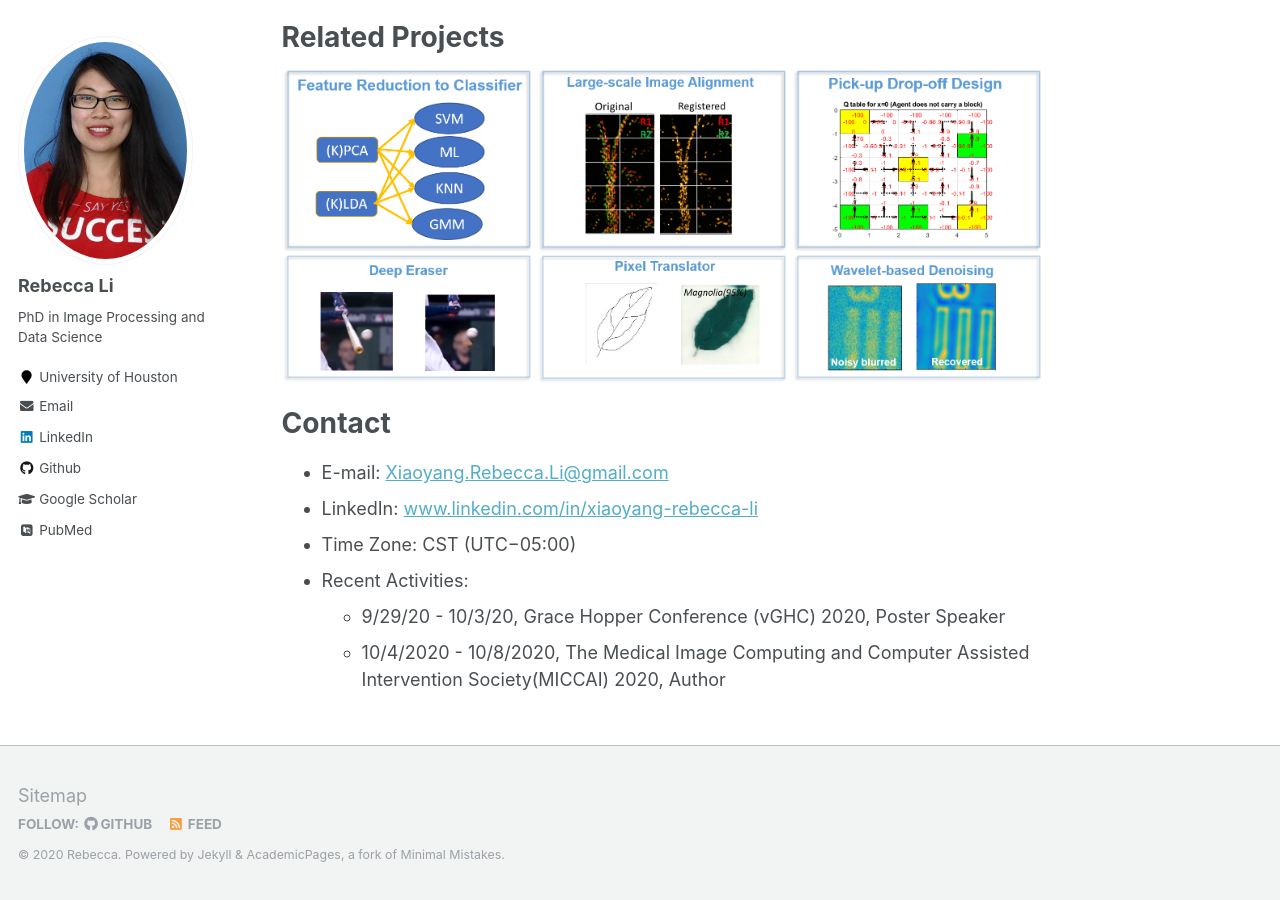
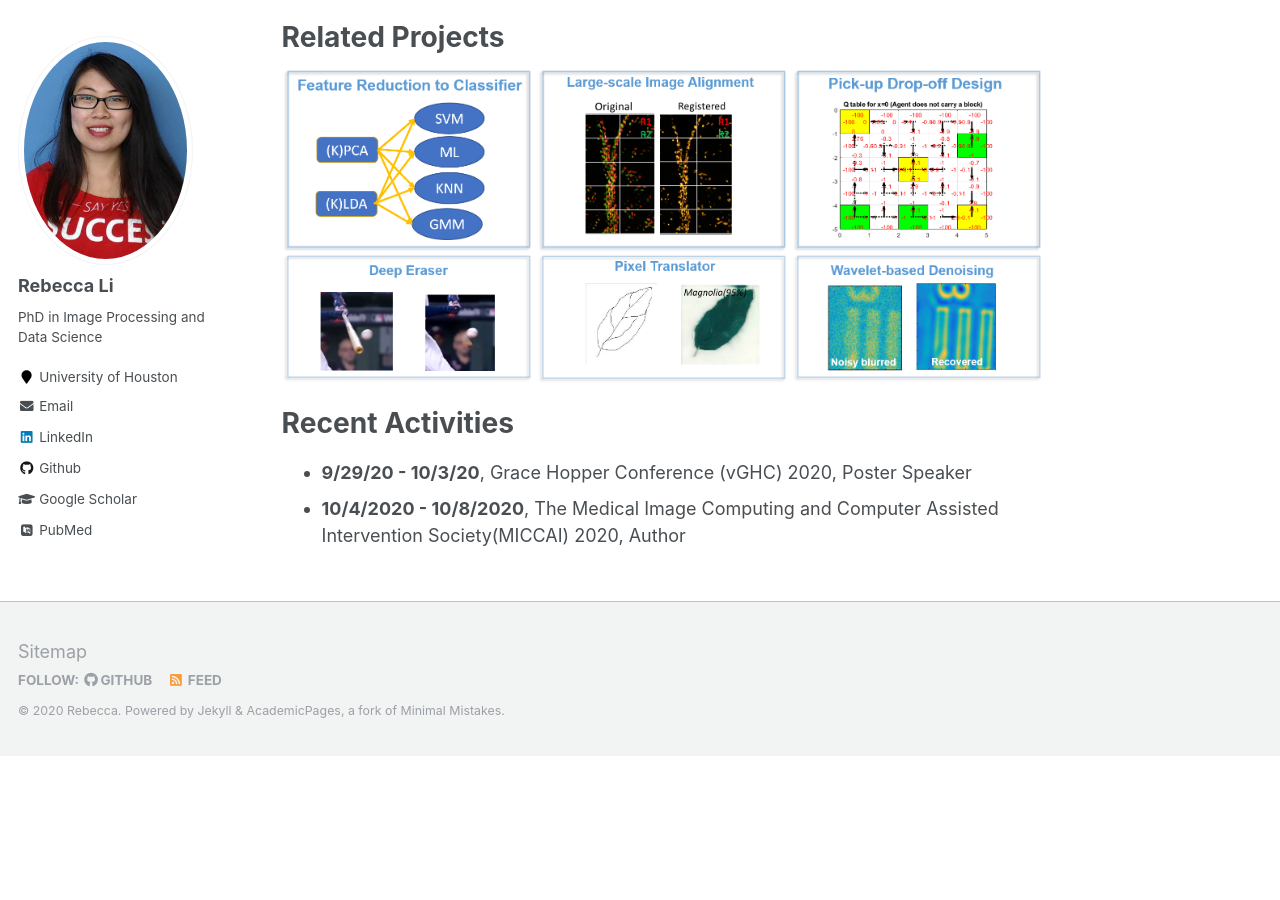
Before and after one commit to Xiaoyang-Rebecca/xiaoyang-rebecca.github.io, a Jekyll site: the page built from _pages/about.md, in a window 1280 px wide and 900 px high, scrolled down 735 px. Built offline with Jekyll 4.4.1, drawn with Linux system fonts in a browser that asks for light colours; some web fonts are replaced; after the commit the page ends 1491 px from its top, so only the background shows below that.

Commit message:
Update about.md

```diff
--- a/_pages/about.md
+++ b/_pages/about.md
@@ -45,14 +45,10 @@ Related Projects
 [<img width="250" src="./figures/logo-translator.png">](/portfolio/4pixeltranslator)
 [<img width="250" src="./figures/logo-denoise.png">](/portfolio/9denoise)
 
-Contact
+Recent Activities
 ======
-- E-mail:  <a href = "mailto:Xiaoyang.Rebecca.Li@gmail.com?subject = Feedback&body = ScheduleMeeting">Xiaoyang.Rebecca.Li@gmail.com</a>
-- LinkedIn: [www.linkedin.com/in/xiaoyang-rebecca-li](https://www.linkedin.com/in/xiaoyang-rebecca-li/?locale=en_US)
-- Time Zone: CST (UTC−05:00)
-- Recent Activities:
-    - 9/29/20 - 10/3/20, Grace Hopper Conference (vGHC) 2020, Poster Speaker
-    - 10/4/2020 - 10/8/2020, The Medical Image Computing and Computer Assisted Intervention Society(MICCAI) 2020, Author
+- **9/29/20 - 10/3/20**, Grace Hopper Conference (vGHC) 2020, Poster Speaker
+- **10/4/2020 - 10/8/2020**, The Medical Image Computing and Computer Assisted Intervention Society(MICCAI) 2020, Author
 
 <!-- -
 - [![Hits](https://hits.seeyoufarm.com/api/count/incr/badge.svg?url=https%3A%2F%2Fxiaoyang-rebecca.github.io&count_bg=%2379C83D&title_bg=%23555555&icon=&icon_color=%23E7E7E7&title=hits&edge_flat=false)](Xiaoyang.Rebecca.Li@gmail.com)
```
